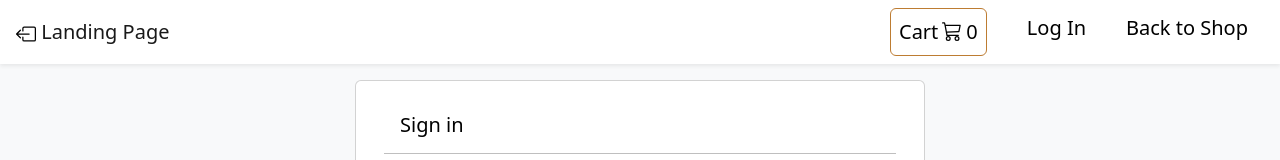
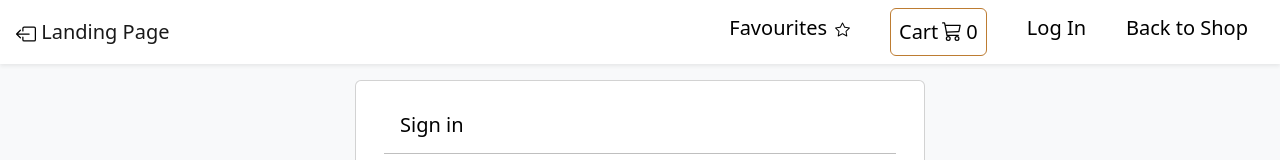
Before and after one commit to philica94/GreenGrocery, a React (Create React App) app: page /green-grocery/login in a window 1280 px wide. Shown: the top 160 px of the page. Built offline with nearby package versions, Linux system fonts and the light colour scheme.

Commit message:
feat: initial work on Favourites Modal

```diff
--- /dev/null
+++ b/src/components/green-grocery/homepage/favourites/Favourites.js
@@ -0,0 +1,41 @@
+import { useSelector } from 'react-redux';
+
+import { Star, StarFill } from 'react-bootstrap-icons';
+import { useModal } from '../../../../hooks/useModal';
+import Modal from '../../../UI/Modal';
+import Button from '../../../UI/Button';
+
+const Favourites = () => {
+  const favouriteId = useSelector((state) => state.favourite.id);
+  const products = useSelector((state) => state.cart.products);
+  const { showModal, openModal: openModalHandler, closeModal: closeModalHandler } = useModal();
+
+  const favouriteListData = favouriteId.map((favId) => products.find((prod) => prod.id === favId));
+  const favouriteList = favouriteListData.map(({ name, image }) => {
+    return (
+      <div className='d-flex mb-4'>
+        <span>{image}</span>
+        <h4>{name}</h4>
+        <div className='input-group'>{/* <Button onClick={addOneQuantityProductHandler}>Add to Cart</Button> */}</div>
+      </div>
+    );
+  });
+
+  const emptyFavourites = <h5 className='d-flex justify-content-center m-5'>You have no favourites yes</h5>;
+
+  const starIcon = favouriteListData.length === 0 ? <Star size={15} /> : <StarFill size={15} />;
+
+  return (
+    <>
+      <div className='navbar-brand d-flex' onClick={openModalHandler} role='button'>
+        <span>Favourites</span>
+        <span className='ms-2'>{starIcon}</span>
+      </div>
+      <Modal show={showModal} onClose={closeModalHandler} header={<h3>Favourites</h3>}>
+        {favouriteList.length === 0 ? emptyFavourites : favouriteList}
+      </Modal>
+    </>
+  );
+};
+
+export default Favourites;
--- a/src/components/green-grocery/homepage/products/ProductInfo.js
+++ b/src/components/green-grocery/homepage/products/ProductInfo.js
@@ -1,5 +1,5 @@
 import { useDispatch, useSelector } from 'react-redux';
-import { favouriteActions } from '../../../../store/slices/favourite';
+import { favouriteActions } from '../../../../store/slices/favourites';
 
 import { Star, StarFill } from 'react-bootstrap-icons';
 import classes from './ProductInfo.module.css';
@@ -16,12 +16,12 @@ const ProductInfo = ({ id, name, price, image, favouriteClass }) => {
     <div>
       {!favourite && (
         <span className={`${classes.starPosition} ${favouriteClass}`} onClick={toggleFavouriteHandler}>
-          <Star size={25} />
+          <Star size={20} />
         </span>
       )}
       {favourite && (
         <span className={classes.starPosition} onClick={toggleFavouriteHandler}>
-          <StarFill size={25} />
+          <StarFill size={20} />
         </span>
       )}
       <h6 className='m-3'>
--- a/src/components/green-grocery/layout/MainNavigation.js
+++ b/src/components/green-grocery/layout/MainNavigation.js
@@ -6,6 +6,7 @@ import BackToShopButton from '../checkout/BackToShopButton';
 import LoginButton from '../login/LoginButton';
 import LogoutButton from '../login/LogoutButton';
 import { BoxArrowLeft } from 'react-bootstrap-icons';
+import Favourites from '../homepage/favourites/Favourites';
 
 const MainNavigation = () => {
   const isLoggedIn = useSelector((state) => state.auth.isLoggedIn);
@@ -22,6 +23,7 @@ const MainNavigation = () => {
         </Link>
       </div>
       <div className='d-flex gap-4'>
+        <Favourites />
         {!isInCheckout && <Cart />}
         {isLoggedIn ? <LogoutButton /> : <LoginButton />}
         {!isInTheShop && <BackToShopButton />}
--- /dev/null
+++ b/src/hooks/useModal.js
@@ -0,0 +1,14 @@
+import { useState } from 'react';
+
+export const useModal = (openInitially = false) => {
+  const [showModal, setShowModal] = useState(openInitially);
+
+  const openModal = () => setShowModal(true);
+  const closeModal = () => setShowModal(false);
+
+  return {
+    showModal,
+    openModal,
+    closeModal,
+  };
+};
--- a/src/store/index.js
+++ b/src/store/index.js
@@ -2,7 +2,7 @@ import { configureStore } from '@reduxjs/toolkit';
 
 import { authSlice } from './slices/auth';
 import { cartSlice } from './slices/cart';
-import { favouriteSlice } from './slices/favourite';
+import { favouriteSlice } from './slices/favourites';
 
 const store = configureStore({
   reducer: { cart: cartSlice.reducer, auth: authSlice.reducer, favourite: favouriteSlice.reducer },
```
Also changed, not shown: src/store/slices/favourites.js (renamed from src/store/slices/favourite.js).
